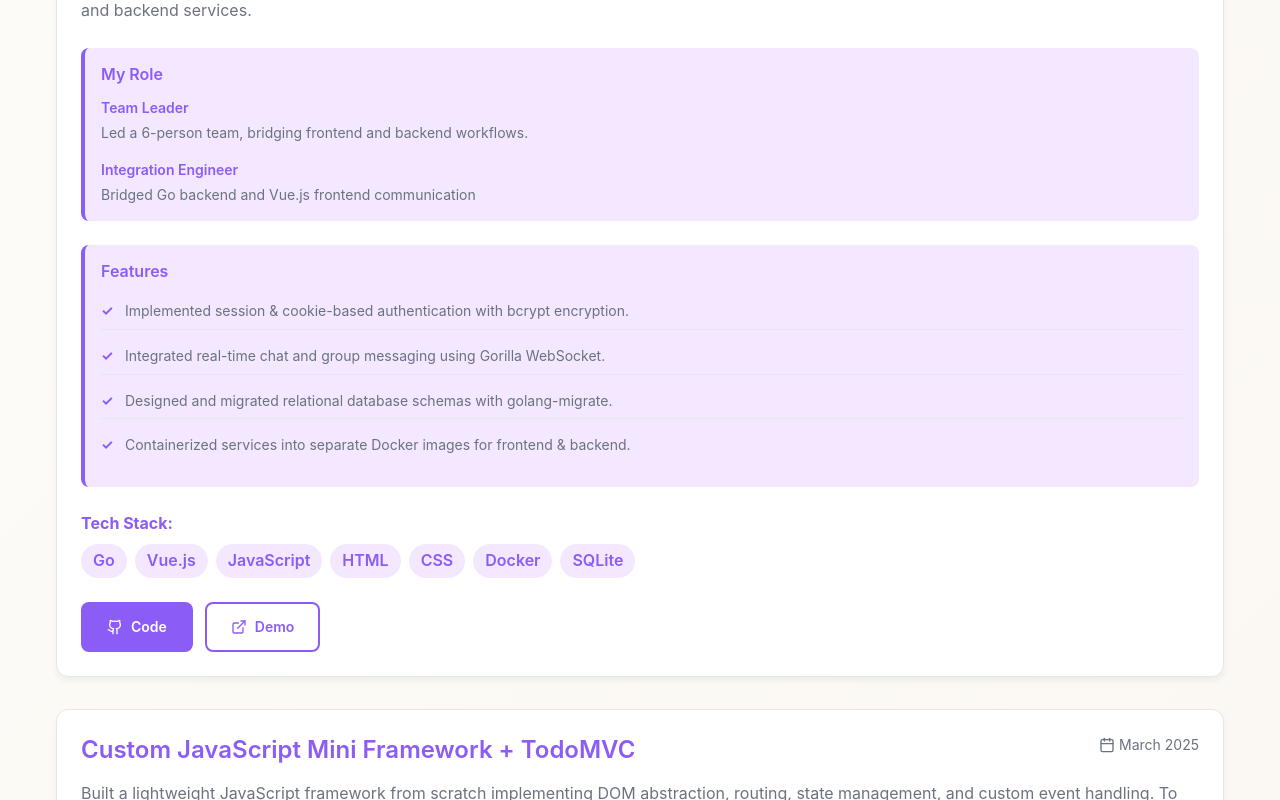
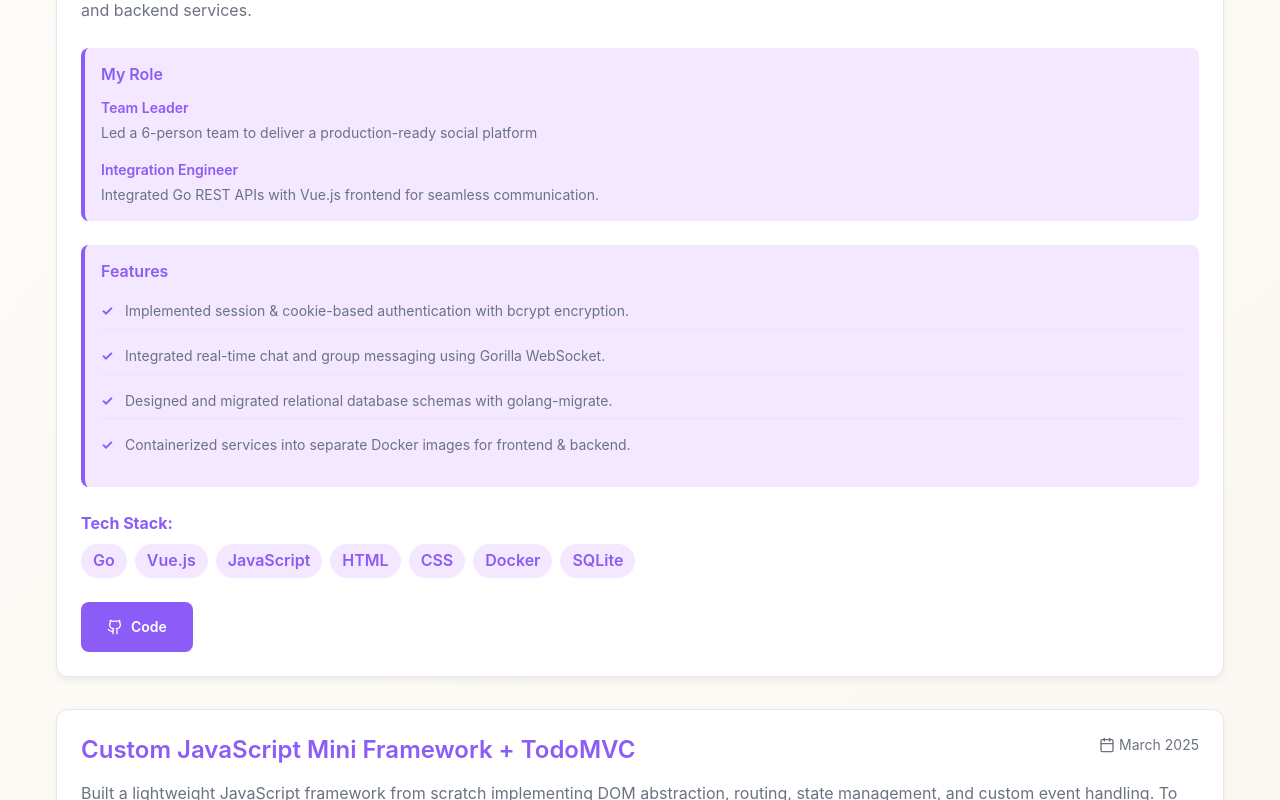
Before and after one commit to talaamm/portfolio, a React (Vite) app in the folder portfolio-site/: page /projects in a window 1280 px wide. Shown: the part 460-1260 px from the top of the page. Built offline with nearby package versions, Linux system fonts and the light colour scheme.

Commit message:
refinements

```diff
--- a/portfolio-site/src/config/constants.ts
+++ b/portfolio-site/src/config/constants.ts
@@ -5,8 +5,7 @@ export const GITHUB_USERNAME = 'talaamm'
 export const LINKEDIN_USERNAME = 'tala-al-amm'
 export const DEVTO_USERNAME = 'talaamm'
 
-export const RESUME_PATH = 'https://docs.google.com/document/d/14-9TlOulogwBaeOJLC7_ufAYUJNjC086551PfwHGoLM/export?format=pdf'
-
+export const RESUME_PATH = ' https://docs.google.com/document/d/19UIrhnuFAdnc48tpzK3FBJcd2dk1syM8mDORh8rKL_w/export?format=pdf'
 const BASE = import.meta.env.BASE_URL || '/'
 export const AVATAR_PATH = `${BASE}avatar.jpeg`
 
--- a/portfolio-site/src/pages/Home.tsx
+++ b/portfolio-site/src/pages/Home.tsx
@@ -91,9 +91,7 @@ const Home = () => {
 
           <h1>Hi, I'm {NAME}</h1>
           <p className="hero-subtitle">
-            Full-Stack Developer & Tech Writer passionate about building scalable applications
-            and sharing knowledge with the developer community.
-          </p>
+          Computer Engineering student, Full-Stack Developer & Tech Writer passionate about building scalable applications and sharing knowledge with the developer community </p>
 
           <div className="hero-stats mb-8">
             <div className="stat-item">
--- a/portfolio-site/src/pages/Projects.tsx
+++ b/portfolio-site/src/pages/Projects.tsx
@@ -9,7 +9,7 @@ const Projects = () => {
       description: 'A full-stack Facebook-like social networking application. Developed a feature-rich social network supporting authentication, profiles, followers, posts, groups, real-time chat (WebSockets), and notifications. The system was fully containerized with Docker for smooth deployment of frontend and backend services.',
       techStack: ['Go', 'Vue.js', 'JavaScript', 'HTML', 'CSS', 'Docker', 'SQLite'],
       role_label: ['Team Leader', 'Integration Engineer'],
-      role_description: ['Led a 6-person team, bridging frontend and backend workflows.', 'Bridged Go backend and Vue.js frontend communication'],
+      role_description: ['Led a 6-person team to deliver a production-ready social platform', 'Integrated Go REST APIs with Vue.js frontend for seamless communication.'],
       features: [
         'Implemented session & cookie-based authentication with bcrypt encryption.',
         'Integrated real-time chat and group messaging using Gorilla WebSocket.',
@@ -17,7 +17,7 @@ const Projects = () => {
         'Containerized services into separate Docker images for frontend & backend.',
       ],
       githubUrl: 'https://github.com/talaamm/Social-Network-March2025/',
-      demoUrl: 'https://socialnetwork-demo.vercel.app',
+      // demoUrl: 'https://socialnetwork-demo.vercel.app',
       // image: '/project-socialnetwork.jpg',
       date: 'February 2025'
     },
@@ -38,7 +38,7 @@ const Projects = () => {
         'Created a fully functional TodoMVC demo powered by the framework.',
       ],
       githubUrl: 'https://github.com/talaamm/mini-js-framework',
-      demoUrl: 'https://talaamm.github.io/mini-js-framework/p',
+      demoUrl: 'https://talaamm.github.io/mini-js-framework/',
       // image: '/project-miniframework.jpg',
       date: 'March 2025'
     },
@@ -60,7 +60,6 @@ const Projects = () => {
         'Supported ls flags (-l, -a, -F) and rm recursive deletion.',
         'Handled Ctrl+D gracefully for shell exit.',
         'Implemented proper prompt behavior and input parsing.',
-        'Bonus: added usability features like custom error messages and directory-aware prompts.',
       ],
       githubUrl: 'https://github.com/talaamm/zero-shell',
       // image: '/project-0shell.jpg',
@@ -131,6 +130,12 @@ const Projects = () => {
       title: 'Investigate a Data Set',
       techstack:['Python'],
       githubUrl: 'https://github.com/talaamm/Investigate-a-Data-Set_Udacity_Nov2024'
+    },
+    {
+      id: 'inv',
+      title: 'Go Reloaded',
+      techstack:['Python'],
+      githubUrl: 'https://github.com/talaamm/go-reloaded_Oct2023'
     },
 
     {
```
Also changed, not shown: portfolio-site/src/assets/T.png.
